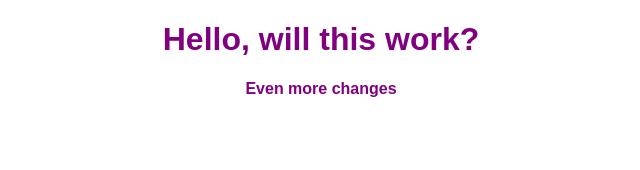
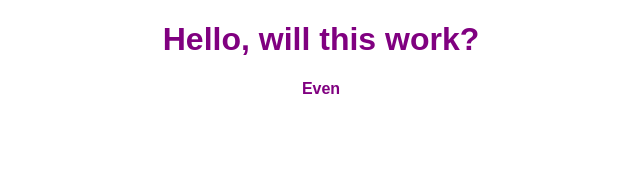
Before and after one commit to christianalfoni/new-git-flow, a React (Create React App) app: page / in a window 1280 px wide. Shown: the top 170 px of the page, without its empty margins (319-959 px from the left). Built offline with nearby package versions, Linux system fonts and the light colour scheme.

Commit message:
Okay, got me change!

```diff
--- a/src/App.js
+++ b/src/App.js
@@ -5,7 +5,7 @@ export default function App() {
   return (
     <div className="App">
       <h1>Hello, will this work?</h1>
-      <h4>Even more changes</h4>
+      <h4>Even</h4>
     </div>
   );
 }
```
